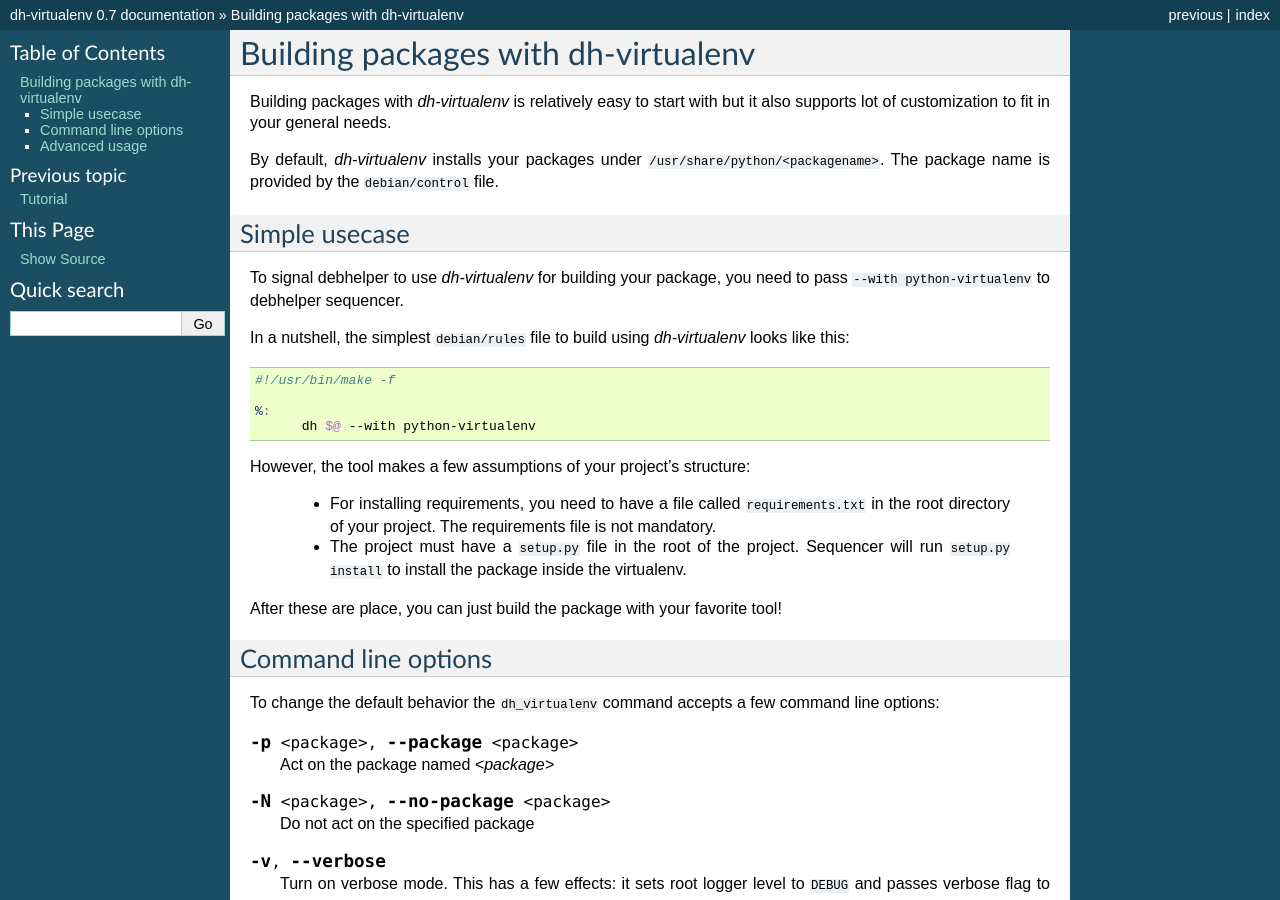
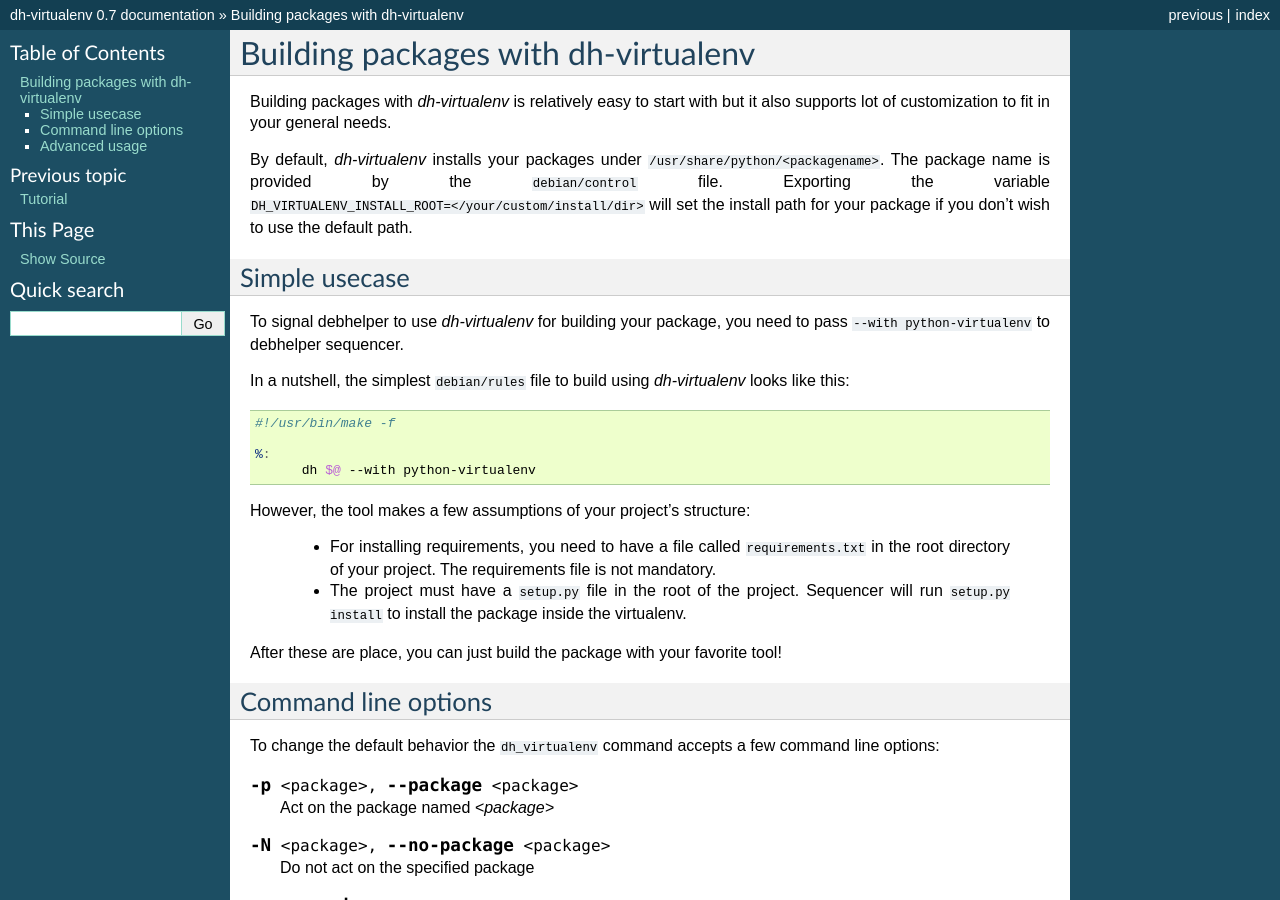
Before and after one commit to spotify/dh-virtualenv, a Sphinx documentation site: the page built from doc/usage.rst, in a window 1280 px wide and 900 px high. Built offline with Sphinx 7.4.7, drawn with Linux system fonts in a browser that asks for light colours.

Commit message:
Update usage.rst
Documenting an "undocumented feature" ;)

```diff
--- a/doc/usage.rst
+++ b/doc/usage.rst
@@ -8,7 +8,9 @@ needs.
 
 By default, *dh-virtualenv* installs your packages under
 ``/usr/share/python/<packagename>``. The package name is provided by
-the ``debian/control`` file.
+the ``debian/control`` file. Exporting the variable ``DH_VIRTUALENV_INSTALL_ROOT=</your/custom/install/dir>``
+will set the install path for your package if you don't wish to use
+the default path.
 
 Simple usecase
 ==============
```
